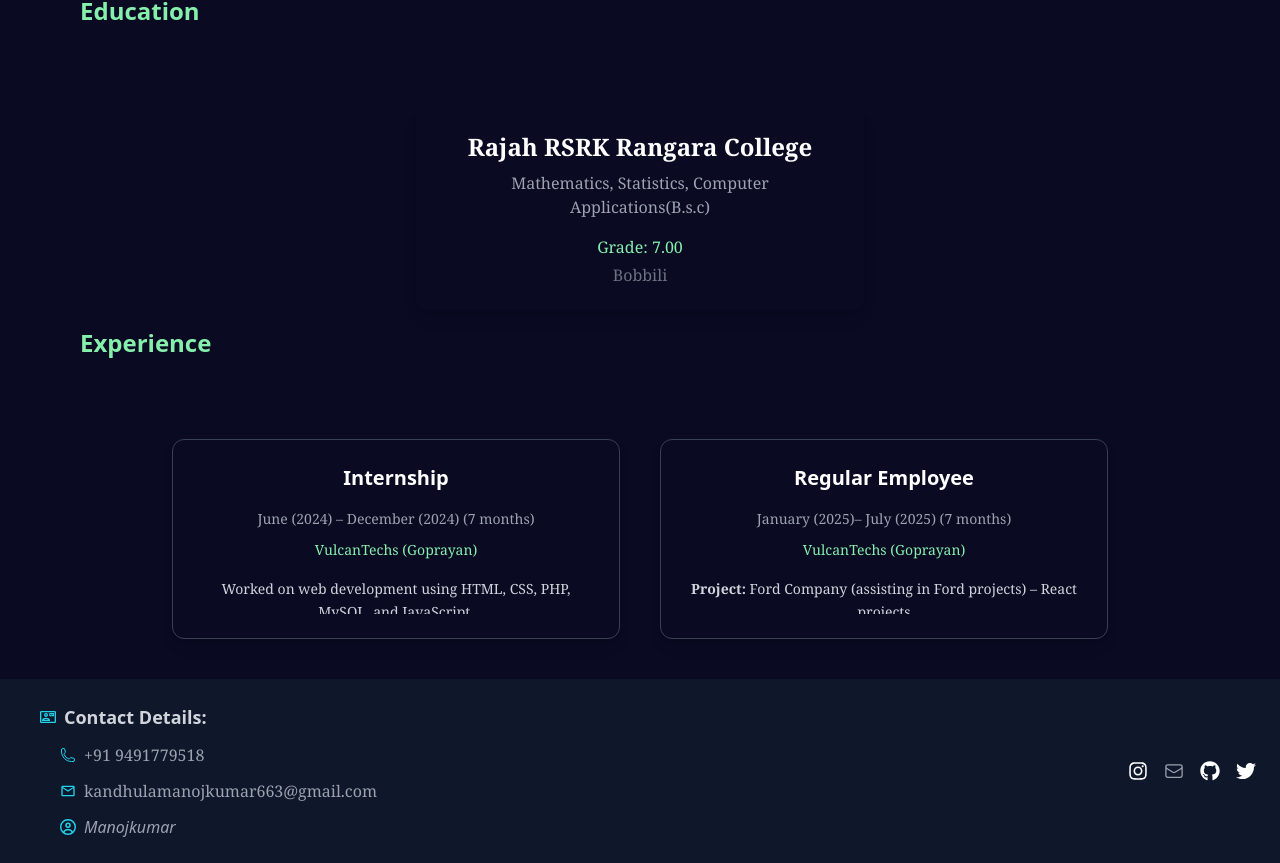
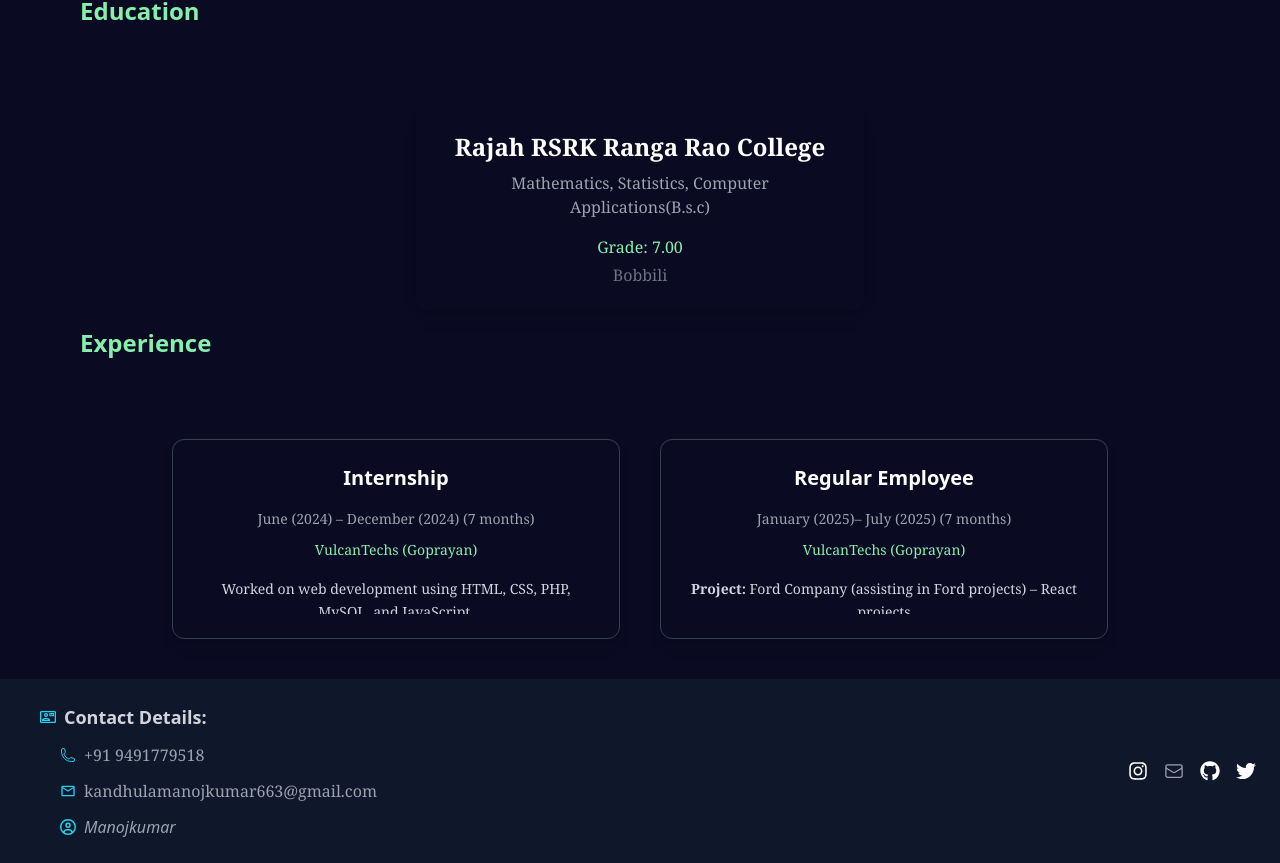
Before and after one commit to manojcoders/protfilo, a React (Create React App) app: page / in a window 1280 px wide. Shown: the part 3117-3980 px from the top of the page. Built offline with nearby package versions, Linux system fonts and the light colour scheme; the HTML template or start-up script is replaced by a standard one.

Commit message:
Update App.jsx
Spelling mistake

```diff
--- a/src/App.jsx
+++ b/src/App.jsx
@@ -332,7 +332,7 @@ const Home = () => {
             <div className="w-full max-w-7xl mx-auto mt-20 px-6 md:px-0 flex justify-center">
               <div className="rounded-xl p-6 w-full max-w-md text-center shadow-lg">
                 <h3 className="text-2xl font-semibold text-white font-serif">
-                  Rajah RSRK Rangara College
+                  Rajah RSRK Ranga Rao College
                 </h3>
                 <p className="text-gray-400 mt-2 font-serif">
                   Mathematics, Statistics, Computer Applications(B.s.c)
```
